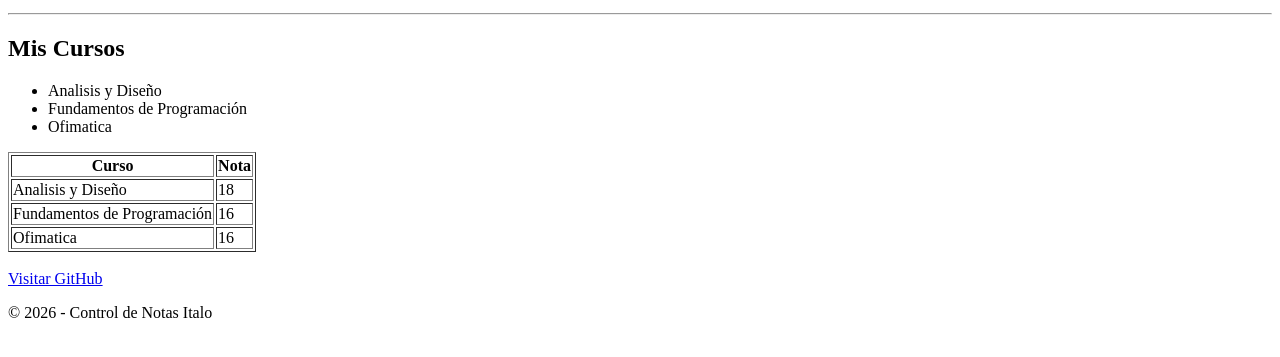
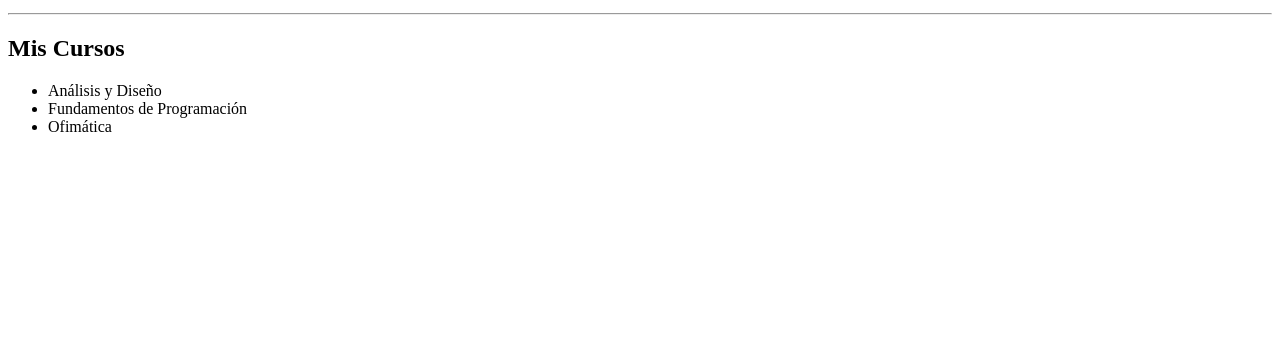
Before and after one commit to i2611959-hub/ControlNotas, a plain HTML site: page index.html in a window 1280 px wide. Shown: the part 101-458 px from the top of the page. Drawn offline with Linux system fonts and the light colour scheme.

Commit message:
Revert "Tabla de tres columnas , elnace web, pie de pagina"
This reverts commit f4547c42b057ee17a83bf7bf2c119d939b76975e.

```diff
--- a/index.html
+++ b/index.html
@@ -4,7 +4,6 @@
     <meta charset="UTF-8">
     <title>Control de Notas</title>
 </head>
-
 <body>
     <h1>Panel de Notas</h1>
     <p>¡Bienvenido al sistema de gestión de notas del curso!</p>
@@ -12,35 +11,11 @@
     <hr>
 
     <h2>Mis Cursos</h2>
+
     <ul>
-        <li>Analisis y Diseño</li>
+        <li>Análisis y Diseño</li>
         <li>Fundamentos de Programación</li>
-        <li>Ofimatica</li>
+        <li>Ofimática</li>
     </ul>
-    <table border="1">
-        <thead>
-            <tr>
-                <th>Curso</th>
-                <th>Nota</th>
-            </tr>
-        </thead>
-        <tr>
-            <td>Analisis y Diseño</td>
-            <td>18</td>
-        </tr>
-        <tr>
-            <td>Fundamentos de Programación</td>
-            <td>16</td>
-        </tr>
-        <tr>
-            <td>Ofimatica</td>
-            <td>16</td>
-        </tr>
-    </table>
-    <br>
-    <a href=https:"https://github.com/i2611959-hub">Visitar GitHub</a>
-    <footer>
-        <p>&copy; 2026 - Control de Notas Italo</p>
-    </footer>
     </body>
 </html>
```
